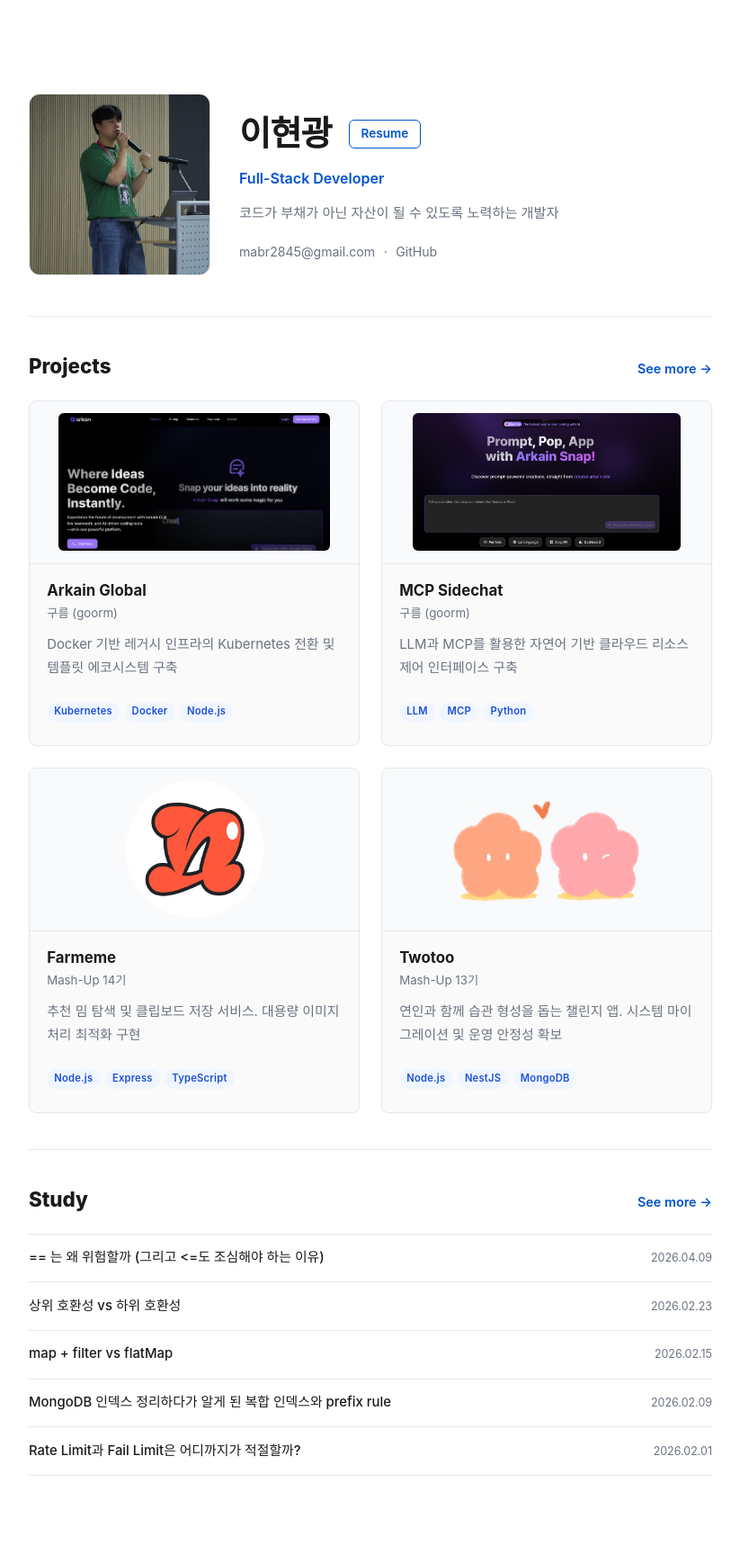
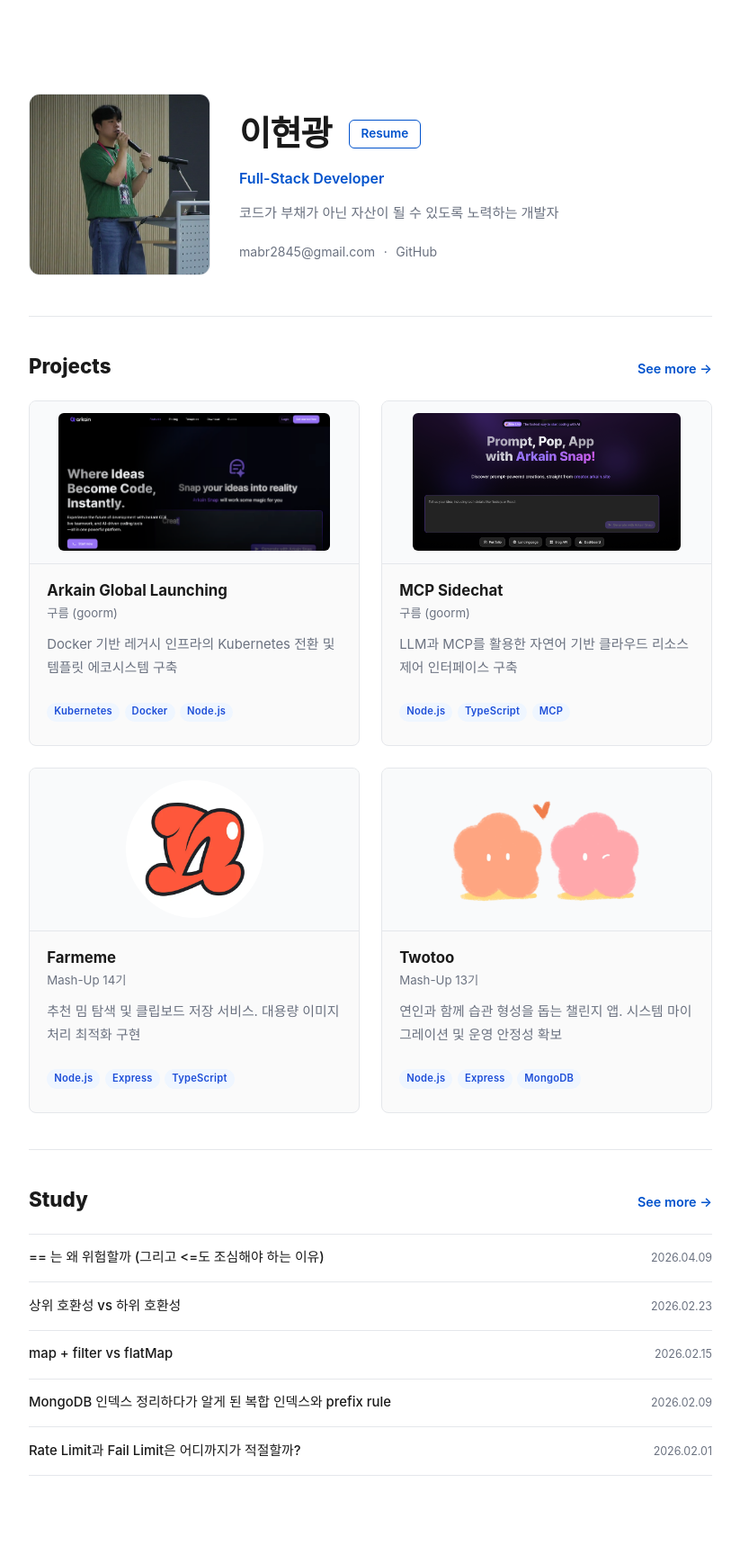
Before and after one commit to Hyun-git/Hyun-git.github.io, a Jekyll site: the page built from index.md, in a window 1280 px wide. Shown: the whole page at 90% size, without its empty margins (228-1051 px from the left). Built offline with Jekyll 4.4.1, drawn with Linux system fonts in a browser that asks for light colours.

Commit message:
docs: ensure content consistency across homepage and project pages

```diff
--- a/index.md
+++ b/index.md
@@ -36,7 +36,7 @@ layout: default
           <div class="pf-project-header">
             <div>
               <h3 class="pf-project-name">
-                <a href="/projects/arkain" class="pf-stretched-link">Arkain Global</a>
+                <a href="/projects/arkain" class="pf-stretched-link">Arkain Global Launching</a>
               </h3>
               <p class="pf-project-org">구름 (goorm)</p>
             </div>
@@ -65,9 +65,9 @@ layout: default
           </div>
           <p class="pf-description">LLM과 MCP를 활용한 자연어 기반 클라우드 리소스 제어 인터페이스 구축</p>
           <div class="pf-tags">
-            <span class="pf-tag">LLM</span>
+            <span class="pf-tag">Node.js</span>
+            <span class="pf-tag">TypeScript</span>
             <span class="pf-tag">MCP</span>
-            <span class="pf-tag">Python</span>
           </div>
         </div>
       </div>
@@ -110,7 +110,7 @@ layout: default
           <p class="pf-description">연인과 함께 습관 형성을 돕는 챌린지 앱. 시스템 마이그레이션 및 운영 안정성 확보</p>
           <div class="pf-tags">
             <span class="pf-tag">Node.js</span>
-            <span class="pf-tag">NestJS</span>
+            <span class="pf-tag">Express</span>
             <span class="pf-tag">MongoDB</span>
           </div>
         </div>
```
Also changed, not shown: projects/farmeme.md (+2 -2 lines), projects/mcp.md (+1 -1 lines).
